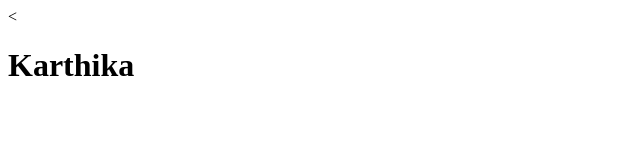
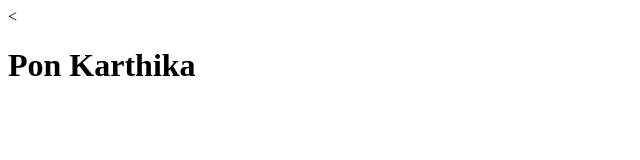
Before and after one commit to PonKarthika07/samplerepo, a plain HTML site: page index.html in a window 1280 px wide. Shown: the whole page, without its empty margins (0-640 px from the left). Drawn offline with Linux system fonts and the light colour scheme.

Commit message:
fix : changed my full name

```diff
--- a/index.html
+++ b/index.html
@@ -6,6 +6,6 @@
     <title>Document</title>
 </head>
 <body>
-    <h1>Karthika</h1>
+    <h1> Pon Karthika</h1>
 </body>
 </html>
```
